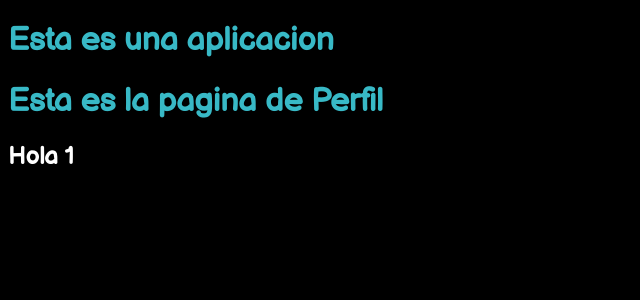
After one commit to juank27/RedSocial, a Flask app: page /perfil/1 in a window 1280 px wide. The commit adds this page. Shown: the top 300 px of the page, without its empty margins (0-640 px from the left). Run offline with Flask 2, Linux system fonts and the light colour scheme.

Commit message:
ruatas con parametrops

```diff
--- a/src/app.py
+++ b/src/app.py
@@ -18,6 +18,11 @@ def index():
 	}
    return render_template("index.html", info=info)
 
+#ruta con parametros
+@app.route("/perfil/<nombre>")
+def perfil(nombre):
+	return render_template("perfil.html", name=nombre)
+
 #ruta de error 404
 @app.errorhandler(404)
 def page_not_found(error):
--- a/src/static/css/index.css
+++ b/src/static/css/index.css
@@ -1,7 +1,10 @@
+@import url('https://fonts.googleapis.com/css2?family=Balsamiq+Sans&display=swap');
 body{
 	background-color: rgb(0, 0, 0);
 	color: rgb(255, 255, 255);
+	font-family: 'Balsamiq Sans', cursive;
 }
 h1{
-	color: rebeccapurple;
+	font-weight: 700;
+	color: #38B9C6;
 }
--- a/src/templates/index.html
+++ b/src/templates/index.html
@@ -1,5 +1,4 @@
 <head>
-	<link rel="stylesheet" href="{{ url_for('static', filename='./css/index.css' ) }}">
 </head>
 {% extends './layout.html' %}
 {% block titulo %}
--- a/src/templates/layout.html
+++ b/src/templates/layout.html
@@ -5,7 +5,7 @@
 	<meta http-equiv="X-UA-Compatible" content="IE=edge">
 	<meta name="viewport" content="width=device-width, initial-scale=1.0">
 	<title>{%block titulo%} {%endblock%}</title>
-	<link rel="stylesheet" href="{{ url_for('static', filename='' ) }}">
+	<link rel="stylesheet" href="{{ url_for('static', filename='./css/index.css' ) }}">
 </head>
 <body>
 	<h1>Esta es una aplicacion</h1>
--- /dev/null
+++ b/src/templates/perfil.html
@@ -0,0 +1,8 @@
+{% extends './layout.html' %}
+{% block titulo %}
+Perfil
+{% endblock %}
+{% block body %}
+<h1>Esta es la pagina de Perfil</h1>
+<h2>Hola {{name}}</h2>
+{% endblock %}
```
